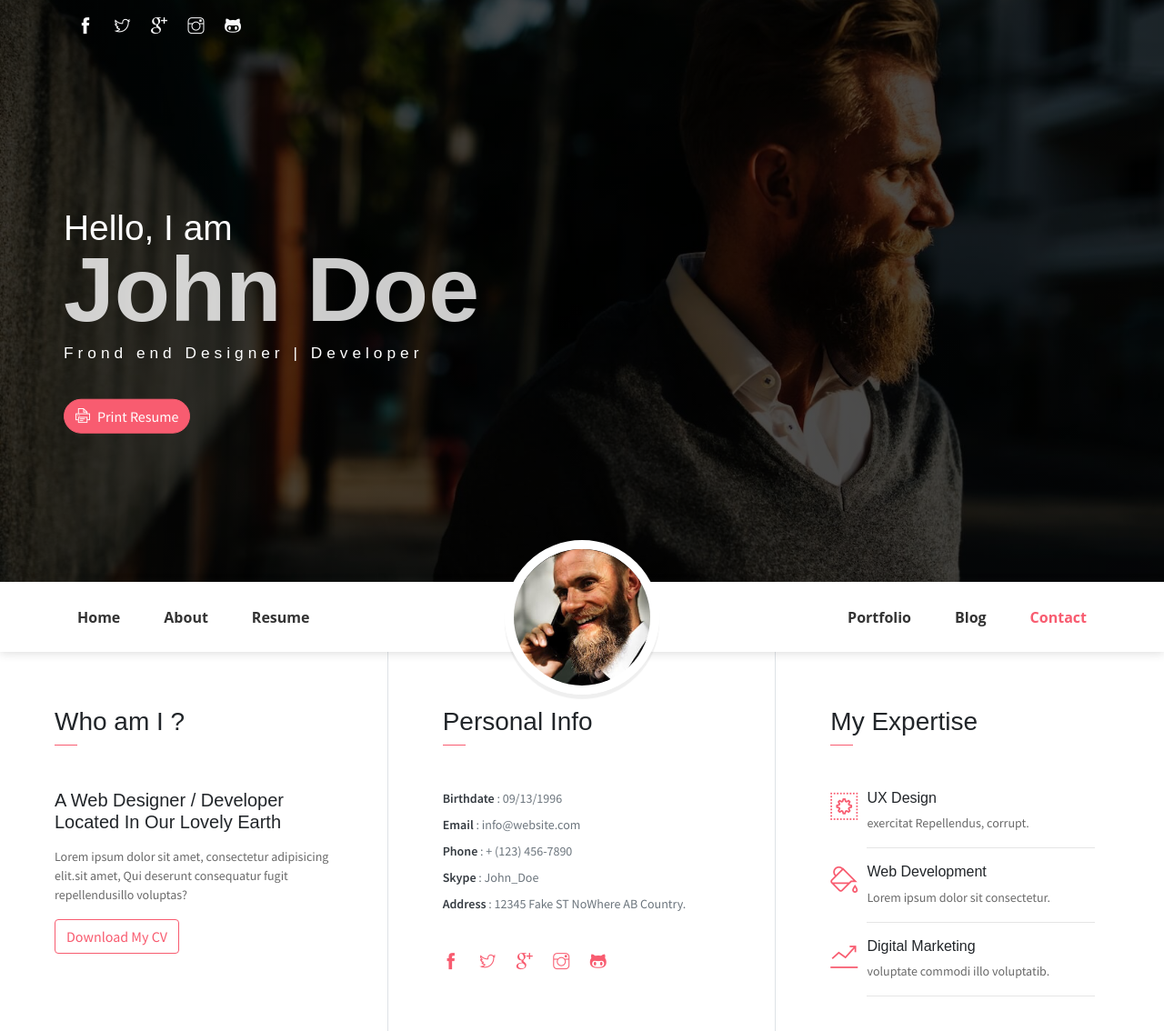
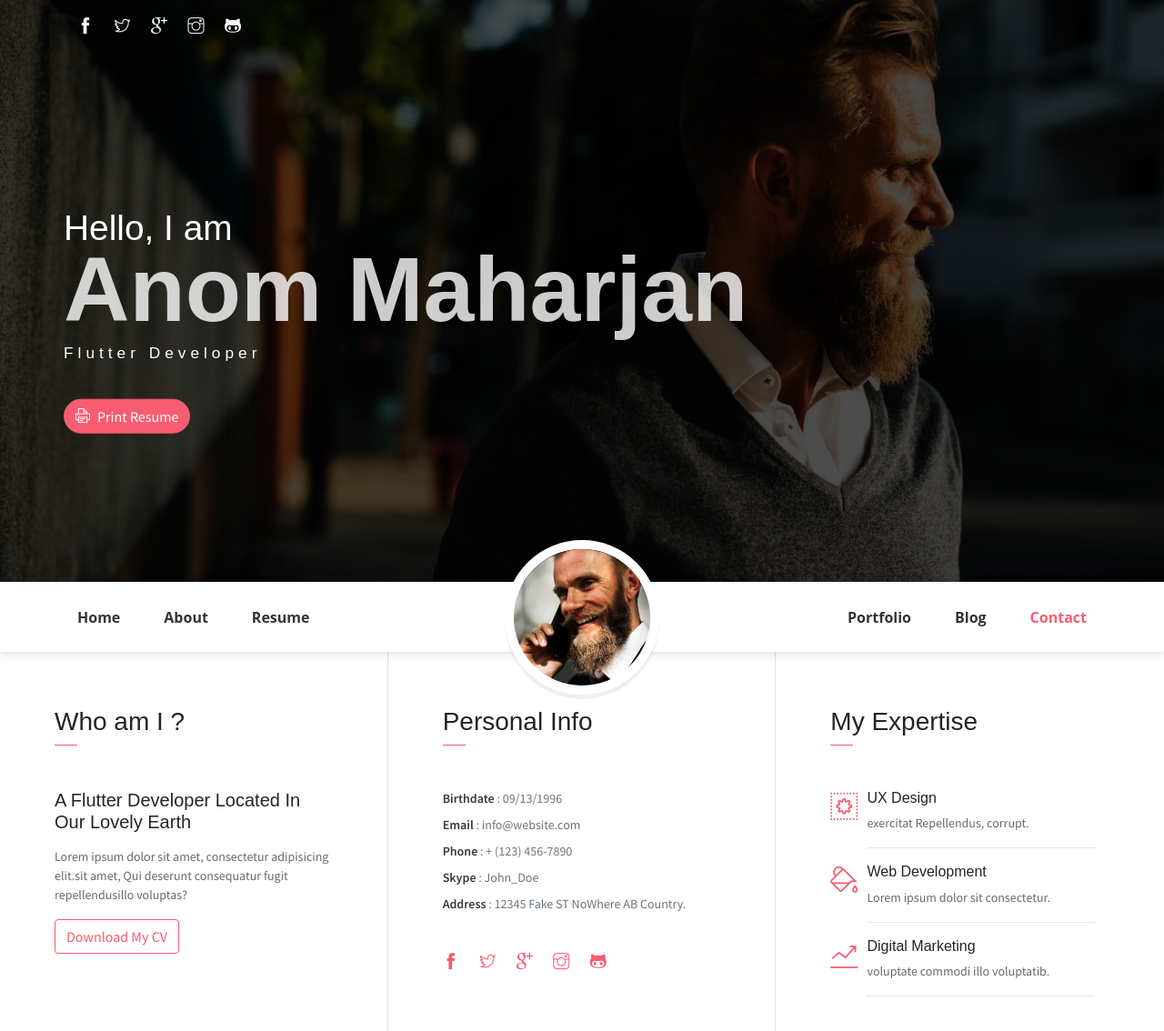
Before and after one commit to AnomMaharjan/website, a plain HTML site: page index.html in a window 1280 px wide. Shown: the top 1134 px of the page at 91% size. Drawn offline with Linux system fonts and the light colour scheme; some packages are replaced by stand-ins of ours; some icons are missing.

Commit message:
name changed

```diff
--- a/index.html
+++ b/index.html
@@ -6,7 +6,7 @@
     <meta name="viewport" content="width=device-width, initial-scale=1, shrink-to-fit=no">
     <meta name="description" content="Start your development with JohnDoe landing page.">
     <meta name="author" content="Devcrud">
-    <title>JohnDoe Landing</title>
+    <title>Anom Maharjan</title>
     <!-- font icons -->
     <link rel="stylesheet" href="assets/vendors/themify-icons/css/themify-icons.css">
     <!-- Bootstrap + JohnDoe main styles -->
@@ -32,8 +32,8 @@
             </ul>
             <div class="header-content">
                 <h4 class="header-subtitle">Hello, I am</h4>
-                <h1 class="header-title">John Doe</h1>
-                <h6 class="header-mono">Frond end Designer | Developer</h6>
+                <h1 class="header-title">Anom Maharjan</h1>
+                <h6 class="header-mono">Flutter Developer</h6>
                 <button class="btn btn-primary btn-rounded"><i class="ti-printer pr-2"></i>Print Resume</button>
             </div>
         </div>
@@ -60,8 +60,8 @@
                 <ul class="navbar-nav brand">
                     <img src="assets/imgs/avatar.jpg" alt="" class="brand-img">
                     <li class="brand-txt">
-                        <h5 class="brand-title">John Doe</h5>
-                        <div class="brand-subtitle">Web Designer | Developer</div>
+                        <h5 class="brand-title">Anom Maharjan</h5>
+                        <div class="brand-subtitle">Flutter Developer</div>
                     </li>
                 </ul>
                 <ul class="navbar-nav ml-auto">
@@ -83,7 +83,7 @@
             <div class="col-lg-4 about-card">
                 <h3 class="font-weight-light">Who am I ?</h3>
                 <span class="line mb-5"></span>
-                <h5 class="mb-3">A Web Designer / Developer Located In Our Lovely Earth</h5>
+                <h5 class="mb-3">A Flutter Developer Located In Our Lovely Earth</h5>
                 <p class="mt-20">Lorem ipsum dolor sit amet, consectetur adipisicing elit.sit amet, Qui deserunt
                     consequatur fugit repellendusillo voluptas?</p>
                 <button class="btn btn-outline-danger"><i class="icon-down-circled2 "></i>Download My CV</button>
```
